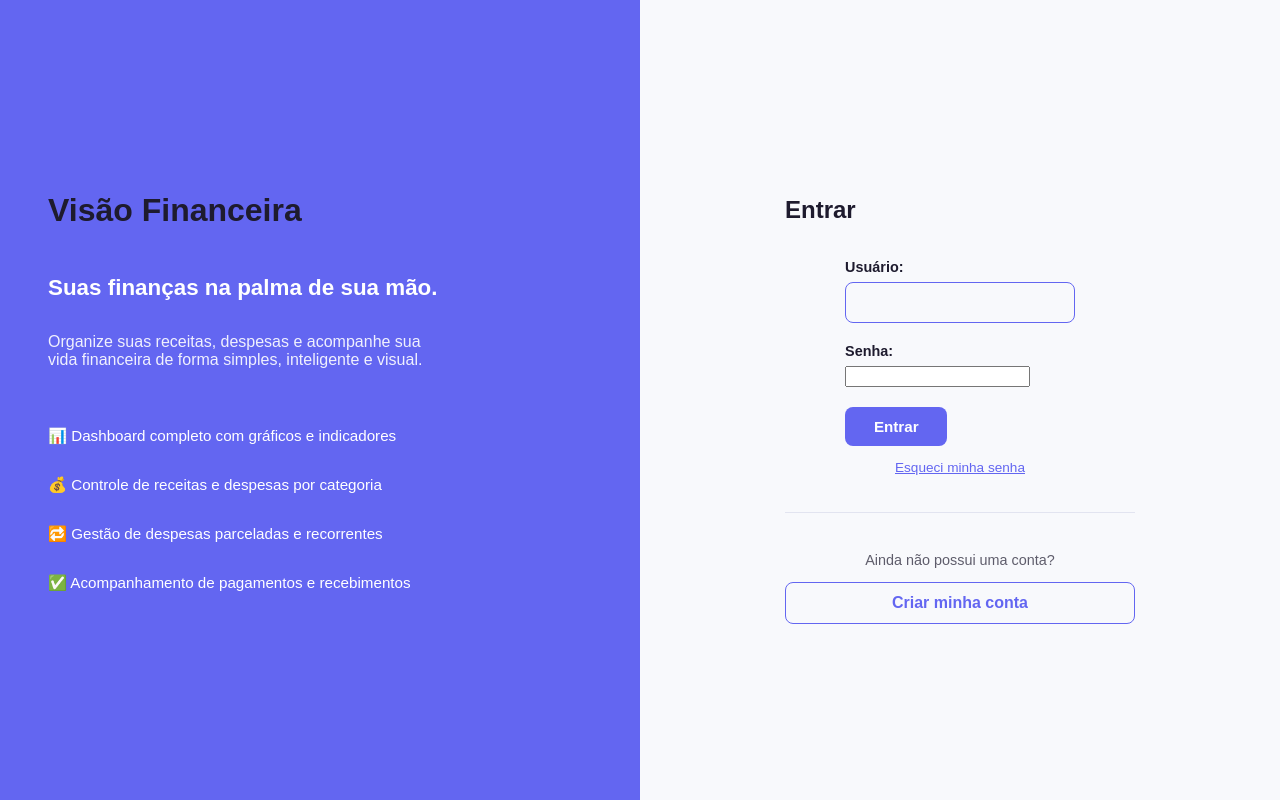
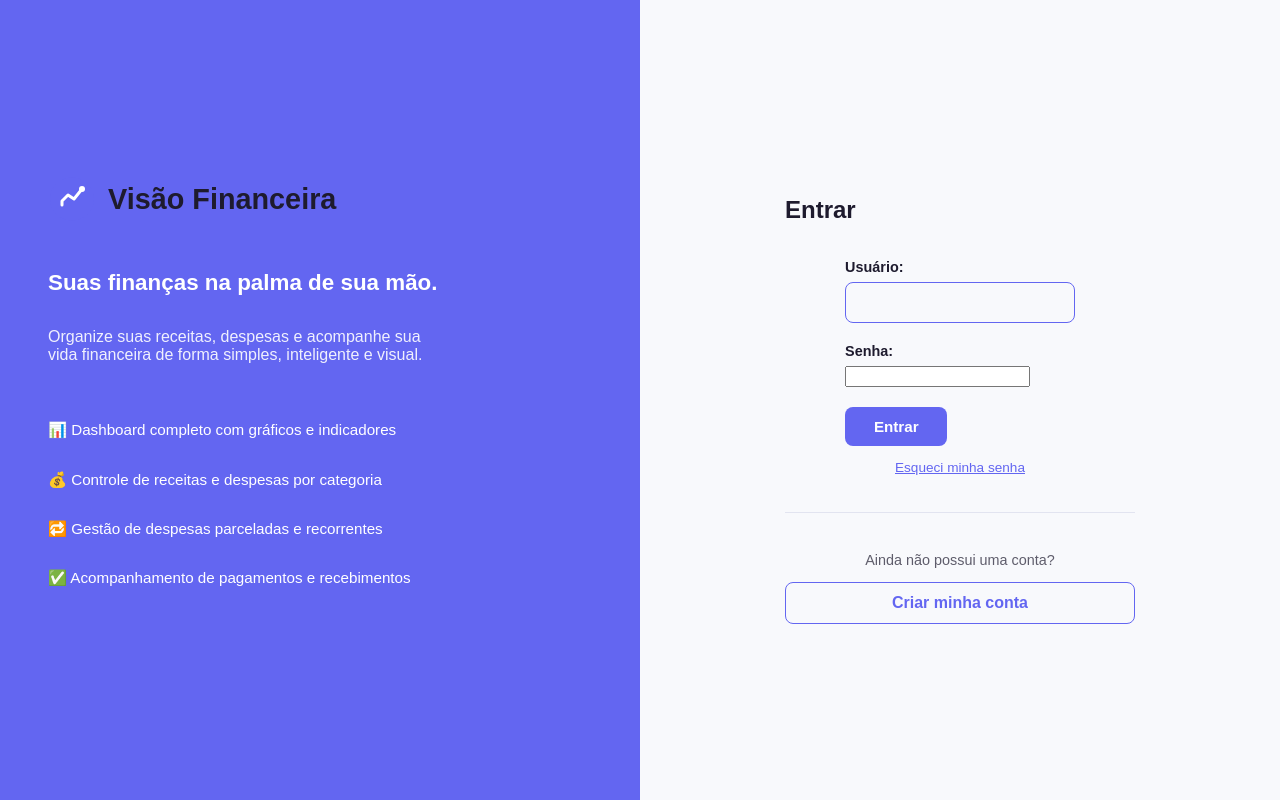
Before and after one commit to ReneBerredo/Controle-Financeiro, a Django app: page /financas/login/ in a window 1280 px wide. Run offline with Django 5.2, Linux system fonts and the light colour scheme.

Commit message:
Adicionado a logo na pagina de login

```diff
--- a/financas/templates/financas/login.html
+++ b/financas/templates/financas/login.html
@@ -5,7 +5,10 @@
 {% block conteudo %}
 <div class="auth-container">
     <div class="auth-institucional">
-        <h1 class="auth-logo">Visão Financeira</h1>
+        <div class="auth-logo">
+            {% include 'partials/logo.html' %}
+            <h1>Visão Financeira</h1>
+        </div>
         <p class="auth-frase">Suas finanças na palma de sua mão.</p>
         <p class="auth-descricao">Organize suas receitas, despesas e acompanhe sua vida financeira de forma simples, inteligente e visual.</p>
 
--- a/static/css/style.css
+++ b/static/css/style.css
@@ -691,8 +691,15 @@ button[type="submit"]:disabled {
 }
 
 .auth-logo {
-    font-size: 2rem;
+    display: flex;
+    align-items: center;
+    gap: 0.75rem;
     margin-bottom: 1.5rem;
+}
+
+.auth-logo h1 {
+    font-size: 1.8rem;
+    margin: 0;
 }
 
 .auth-frase {
--- /dev/null
+++ b/templates/partials/logo.html
@@ -0,0 +1,5 @@
+<svg width="48" height="48" viewBox="0 0 48 48" xmlns="http://www.w3.org/2000/svg">
+    <circle cx="24" cy="24" r="22" fill="var(--cor-primaria)" />
+    <path d="M14 30 L14 26 L20 20 L26 24 L34 14" stroke="white" stroke-width="3" fill="none" stroke-linecap="round" stroke-linejoin="round" />
+    <circle cx="34" cy="14" r="3" fill="white" />
+</svg>
```
